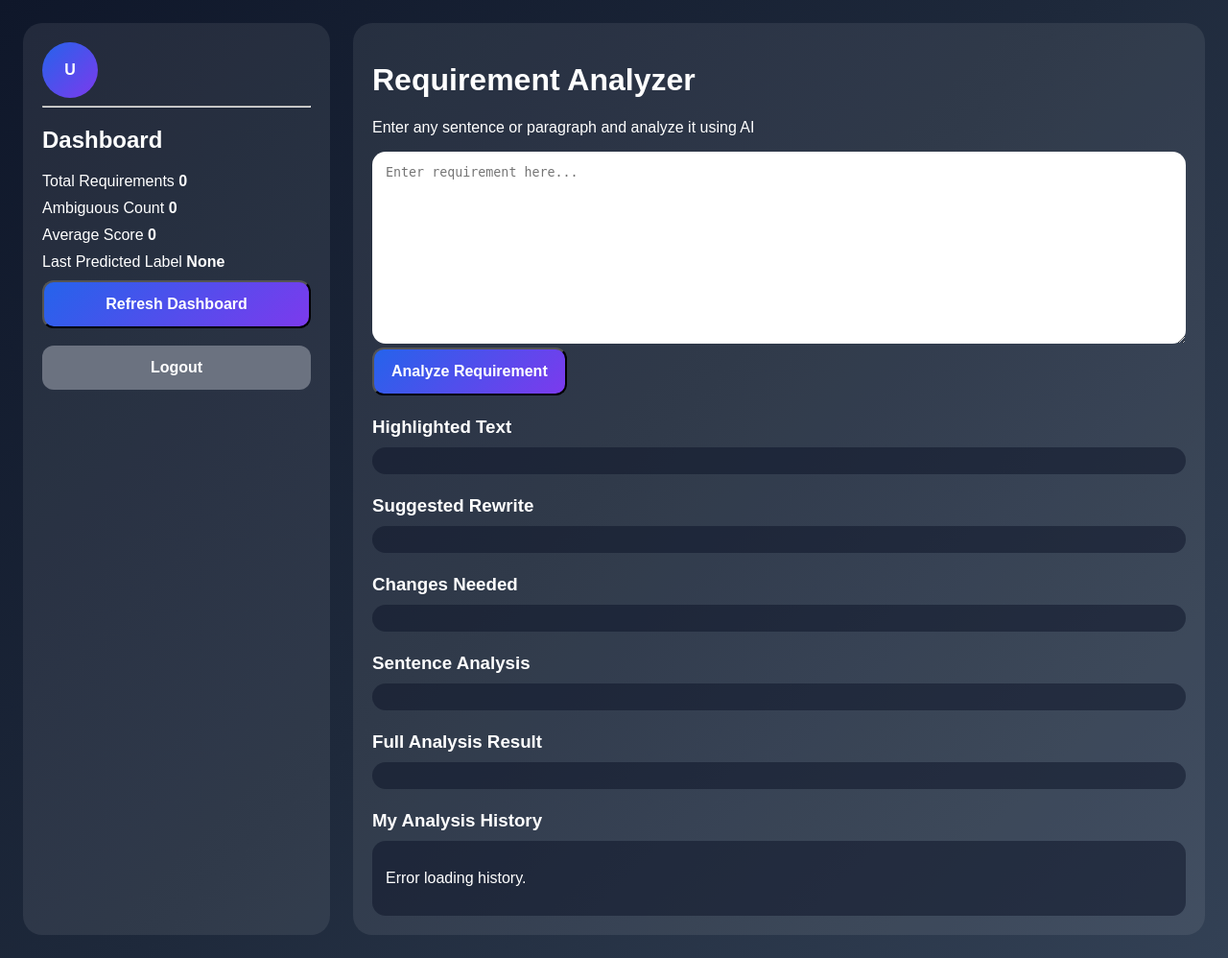
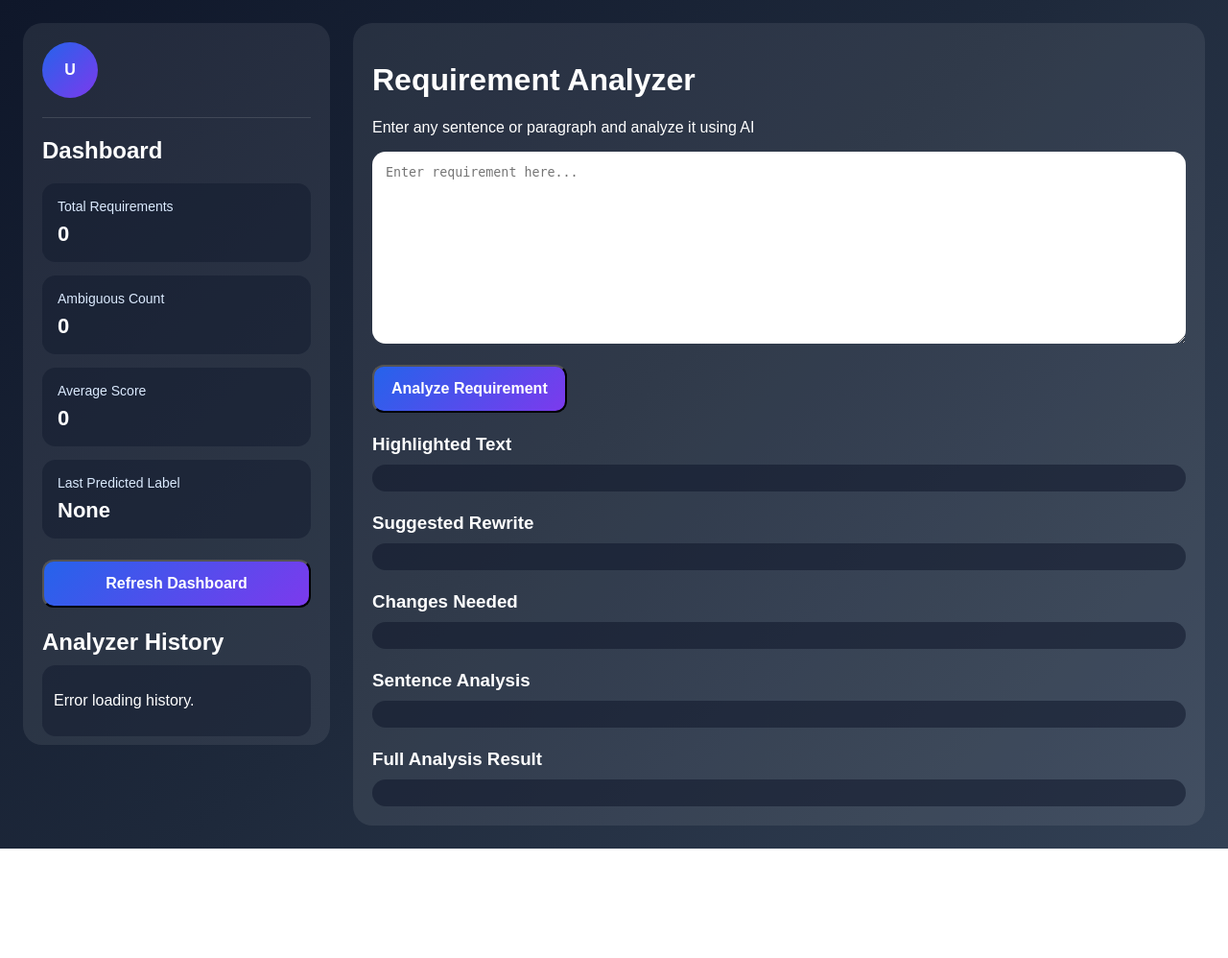
Before and after one commit to gouthamianagandula/requirement-ambiguity-analyzer, a FastAPI app: page /analyzer in a window 1280 px wide. Shown: the whole page at 96% size. After the commit the page ends 884 px from the top, so only its background shows below. Run offline with FastAPI, Linux system fonts and the light colour scheme; the visitor is signed in with stand-in values (Sample User, id 1); data that the repository does not hold is empty; parts of the project's set-up code (start-up, migrations or seed data) failed here and were passed over.

Commit message:
Move analyzer history into sidebar

```diff
--- a/backend/static/app.js
+++ b/backend/static/app.js
@@ -195,12 +195,11 @@ async function loadHistory() {
 
     data.history.forEach((item, index) => {
       html += `
-        <div class="sentence-card">
+        <div class="sidebar-history-card">
           <h4>History ${index + 1}</h4>
           <p><strong>Input:</strong> ${item.input_text}</p>
-          <p><strong>Predicted Label:</strong> ${item.predicted_label}</p>
+          <p><strong>Label:</strong> ${item.predicted_label}</p>
           <p><strong>Score:</strong> ${item.score}</p>
-          <p><strong>Rewrite:</strong> ${item.rewrite}</p>
           <p><strong>Date:</strong> ${item.created_at}</p>
         </div>
       `;
--- a/backend/static/style.css
+++ b/backend/static/style.css
@@ -10,7 +10,6 @@ body {
   color: #111827;
 }
 
-/* ===== HEADER ===== */
 .site-header {
   height: 84px;
   display: flex;
@@ -76,7 +75,6 @@ body {
   background: #1d4ed8;
 }
 
-/* ===== LOGIN PAGE ===== */
 .landing-main {
   min-height: calc(100vh - 84px);
   display: flex;
@@ -119,7 +117,6 @@ body {
   gap: 16px;
 }
 
-/* ===== BUTTONS ===== */
 .landing-btn,
 .btn {
   display: inline-block;
@@ -152,7 +149,6 @@ body {
   width: 100%;
 }
 
-/* ===== ANALYZER PAGE ===== */
 .analyzer-page {
   min-height: 100vh;
   display: grid;
@@ -170,7 +166,11 @@ body {
   background: rgba(255, 255, 255, 0.08);
 }
 
-/* ===== PROFILE ===== */
+.left-panel {
+  height: calc(100vh - 48px);
+  overflow-y: auto;
+}
+
 .profile-box {
   display: flex;
   align-items: center;
@@ -188,9 +188,45 @@ body {
   font-weight: bold;
 }
 
-/* ===== DASHBOARD ===== */
+.profile-box h3 {
+  margin: 0;
+}
+
+.profile-box p {
+  margin: 4px 0 0;
+  color: #dbeafe;
+  font-size: 14px;
+  word-break: break-word;
+}
+
+.line {
+  border: none;
+  border-top: 1px solid rgba(255, 255, 255, 0.12);
+  margin: 20px 0;
+}
+
+.dashboard-list {
+  display: flex;
+  flex-direction: column;
+  gap: 14px;
+  margin: 18px 0 22px;
+}
+
 .dashboard-item {
-  margin: 10px 0;
+  background: rgba(15, 23, 42, 0.45);
+  border-radius: 14px;
+  padding: 16px;
+}
+
+.dashboard-item span {
+  display: block;
+  color: #dbeafe;
+  font-size: 14px;
+  margin-bottom: 8px;
+}
+
+.dashboard-item strong {
+  font-size: 22px;
 }
 
 textarea {
@@ -201,7 +237,10 @@ textarea {
   border: none;
 }
 
-/* ===== RESULT BOX ===== */
+.top-actions {
+  margin: 18px 0;
+}
+
 .result-box {
   background: rgba(15, 23, 42, 0.55);
   padding: 14px;
@@ -210,7 +249,6 @@ textarea {
   white-space: pre-wrap;
 }
 
-/* ===== HIGHLIGHT ===== */
 .highlight-word {
   background: #facc15;
   color: #111827;
@@ -219,7 +257,6 @@ textarea {
   font-weight: bold;
 }
 
-/* ===== ANALYSIS UI ===== */
 .analysis-section {
   margin-top: 22px;
 }
@@ -260,14 +297,55 @@ textarea {
   margin-bottom: 14px;
 }
 
+.sentence-card p {
+  margin: 8px 0;
+}
+
 .sentence-ok {
   color: #86efac;
   font-weight: bold;
 }
 
-/* ===== RESPONSIVE ===== */
+.sidebar-history-section {
+  margin-top: 22px;
+}
+
+.sidebar-history-section h2 {
+  margin-bottom: 10px;
+}
+
+.sidebar-history-box {
+  max-height: 340px;
+  overflow-y: auto;
+  background: rgba(15, 23, 42, 0.45);
+  border-radius: 14px;
+  padding: 12px;
+}
+
+.sidebar-history-card {
+  background: rgba(255, 255, 255, 0.08);
+  border-radius: 12px;
+  padding: 12px;
+  margin-bottom: 12px;
+}
+
+.sidebar-history-card h4 {
+  margin: 0 0 8px;
+  font-size: 15px;
+}
+
+.sidebar-history-card p {
+  margin: 6px 0;
+  font-size: 13px;
+  color: #dbeafe;
+}
+
 @media (max-width: 900px) {
   .analyzer-page {
     grid-template-columns: 1fr;
   }
+
+  .left-panel {
+    height: auto;
+  }
 }
--- a/backend/templates/analyzer.html
+++ b/backend/templates/analyzer.html
@@ -49,7 +49,14 @@
         Refresh Dashboard
       </button>
 
-      <br /><br />
+      <div class="sidebar-history-section">
+        <h2>Analyzer History</h2>
+        <div id="historyContainer" class="sidebar-history-box">
+          Loading your history...
+        </div>
+      </div>
+
+      <br />
       <a href="/logout" class="btn secondary-btn full-btn">Logout</a>
     </aside>
 
@@ -89,13 +96,6 @@
         <h3>Full Analysis Result</h3>
         <div id="analysisResult" class="result-box"></div>
       </div>
-
-      <div class="analysis-section">
-        <h3>My Analysis History</h3>
-        <div id="historyContainer" class="result-box">
-          Loading your history...
-        </div>
-      </div>
     </main>
   </div>
 
```
